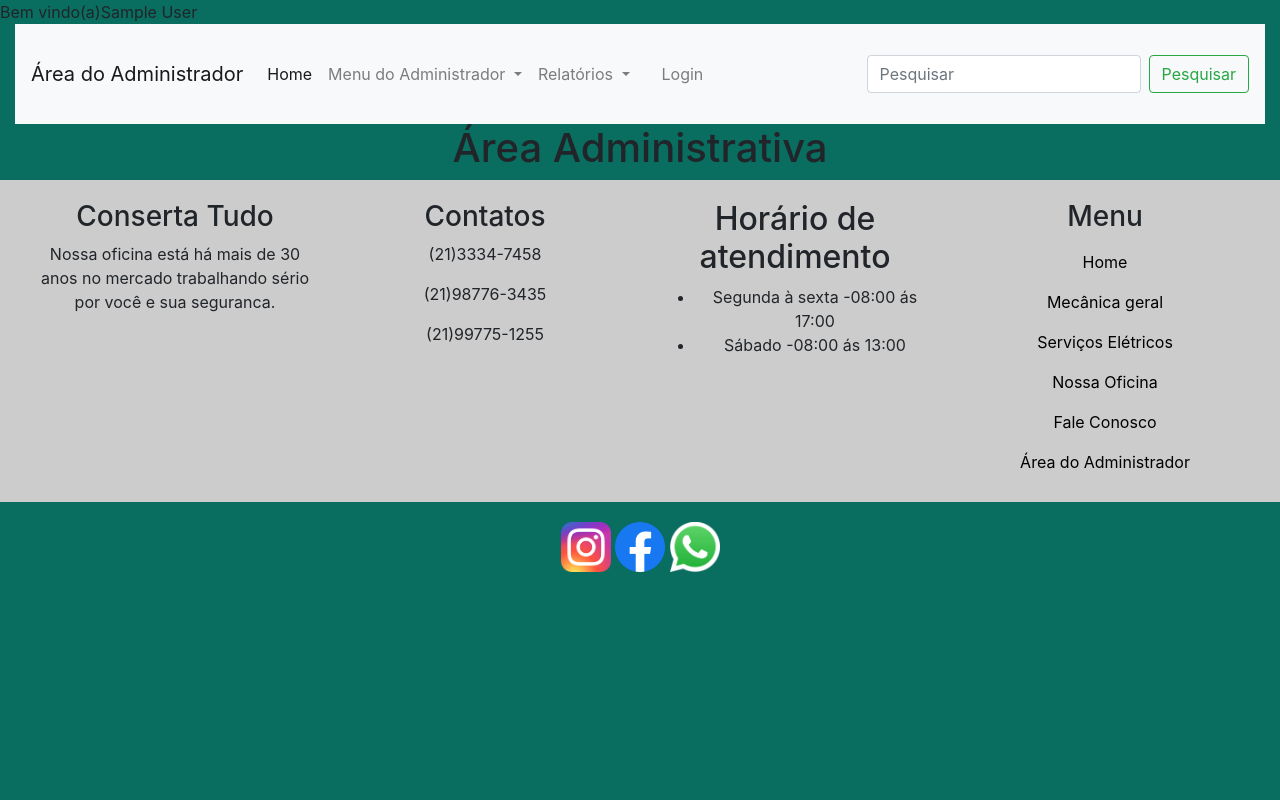
After one commit to RafaellaManfrenatti/Oficina, a PHP site: page /oficina/administrativo.php in a window 1280 px wide. The commit adds this page. Run offline with PHP 8.4, Linux system fonts and the light colour scheme; the visitor is signed in with stand-in values (Sample User, id 1).

Commit message:
Add files via upload

```diff
--- /dev/null
+++ b/oficina/administrativo.php
@@ -0,0 +1,81 @@
+<?php
+require_once 'head.php';
+session_start();
+	ob_start();
+
+//include_once 'conexao.php';
+?>
+
+<?php
+echo "Bem vindo(a)" . $_SESSION['nome'];
+
+?>
+
+
+
+
+
+<div class="container-fluid">
+        <div class="row">
+            <div class="col-md-12">
+                <nav class="navbar navbar-expand-lg navbar-light bg-light menu">
+                    <a class="navbar-brand" href="administrador.php">Área do Administrador</a>
+                    <button class="navbar-toggler" type="button" data-toggle="collapse"
+                     data-target="#conteudoNavbarSuportado" aria-controls="conteudoNavbarSuportado"
+                      aria-expanded="false" aria-label="Alterna navegação">
+                      <span class="navbar-toggler-icon"></span>
+                    </button>
+
+                    <div class="collapse navbar-collapse" id="conteudoNavbarSuportado">
+                      <ul class="navbar-nav mr-auto">
+                        <li class="nav-item active">
+                          <a class="nav-link" href="index.php">Home <span class="sr-only">(página atual)</span></a>
+                        </li>
+
+                        <li class="nav-item dropdown">
+                          <a class="nav-link dropdown-toggle" href="#" id="navbarDropdown" role="button" data-toggle="dropdown" aria-haspopup="true" aria-expanded="false">
+                           Menu do Administrador
+                          </a>
+                          <div class="dropdown-menu" aria-labelledby="navbarDropdown">
+                            <a class="dropdown-item" href="#">Cadastrar Clientes</a>
+                            <a class="dropdown-item" href="#">Cadastrar Veículos</a>
+                            <a class="dropdown-item" href="#">Pesquisar Clientes</a>
+                            <a class="dropdown-item" href="#">Cadastrar Serviços</a>
+                            <a class="dropdown-item" href="#">Cadastrar Peças</a>
+                          </div>
+                        </li>
+                        <li class="nav-item dropdown">
+                          <a class="nav-link dropdown-toggle" href="#" id="navbarDropdown" role="button" data-toggle="dropdown" aria-haspopup="true" aria-expanded="false">
+                           Relatórios
+                          </a>
+                          <div class="dropdown-menu" aria-labelledby="navbarDropdown">
+                            <a class="dropdown-item" href="pecas.php">Clientes e Veículos</a>
+                            <a class="dropdown-item" href="acessorios.php">Funcionários</a>
+                            <a class="dropdown-item" href="acessorios.php">Serviços por Período</a>
+                            <a class="dropdown-item" href="acessorios.php">Serviços por OS</a>
+                            <a class="dropdown-item" href="acessorios.php">Estoque</a>
+                       </div>
+                        </li>
+                        <li class="nav-item">
+                          <a class="nav-link" href="faleconosco.php"></a>
+                        </li>
+                        <li class="nav-item">
+                          <a class="nav-link" href="loginadm.php">Login</a>
+                        </li>
+
+                      </ul>
+                      <form class="form-inline my-2 my-lg-0">
+                        <input class="form-control mr-sm-2" type="search" placeholder="Pesquisar" aria-label="Pesquisar">
+                        <button class="btn btn-outline-success my-2 my-sm-0" type="submit">Pesquisar</button>
+                      </form>
+                    </div>
+                  </nav>
+            </div>
+
+        </div>
+    </div>
+    <h1 class="text-center"> Área Administrativa</h1>
+
+    <?php
+          require_once 'footer.php';
+          ?>
--- a/oficina/footer.php
+++ b/oficina/footer.php
@@ -44,7 +44,7 @@
                           <a class="nav-link" href="faleconosco.php">Fale Conosco</a>
                         </li>
                         <li class="nav-item">
-                          <a class="nav-link" href="loginadm.php">Área do Administrador</a>
+                          <a class="nav-link" href="login.php">Área do Administrador</a>
                         </li>
                       </ul>
             </div>
```
Also changed, not shown: oficina/login.php (+27 -4 lines).
